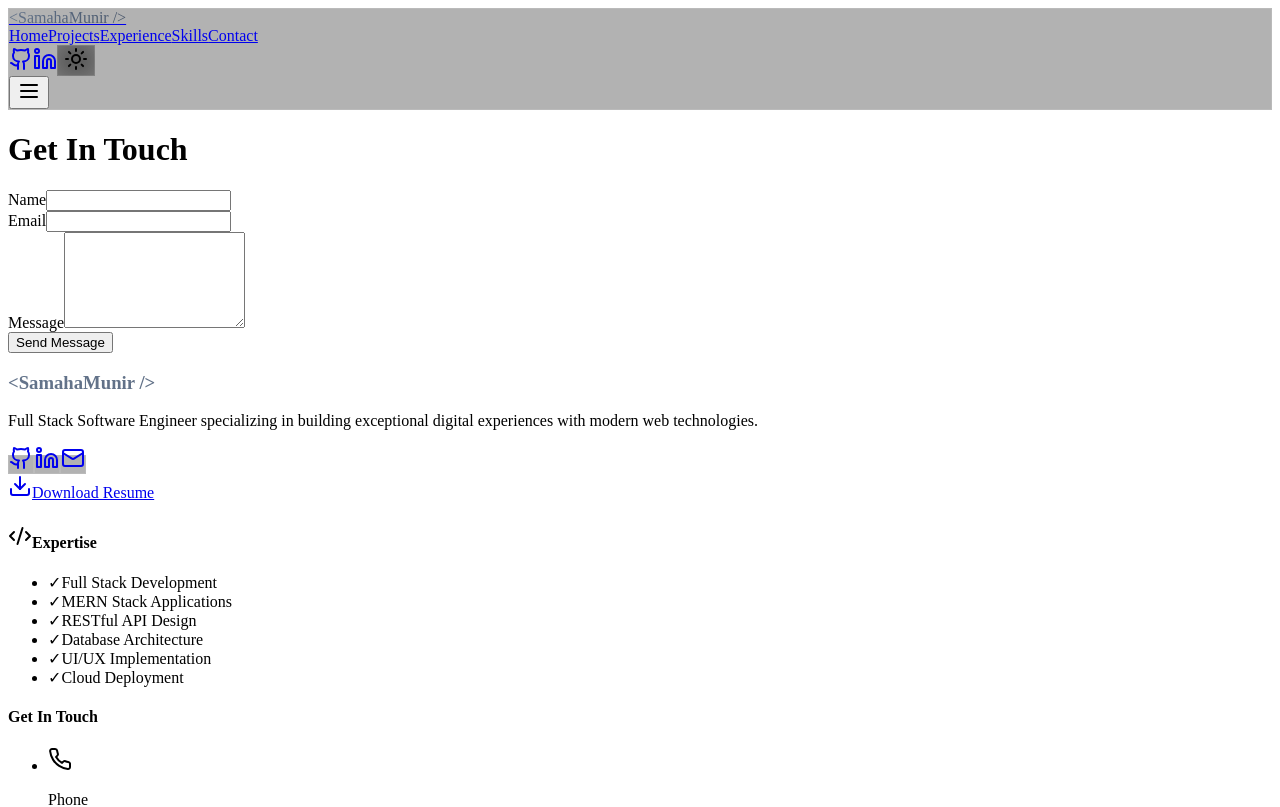
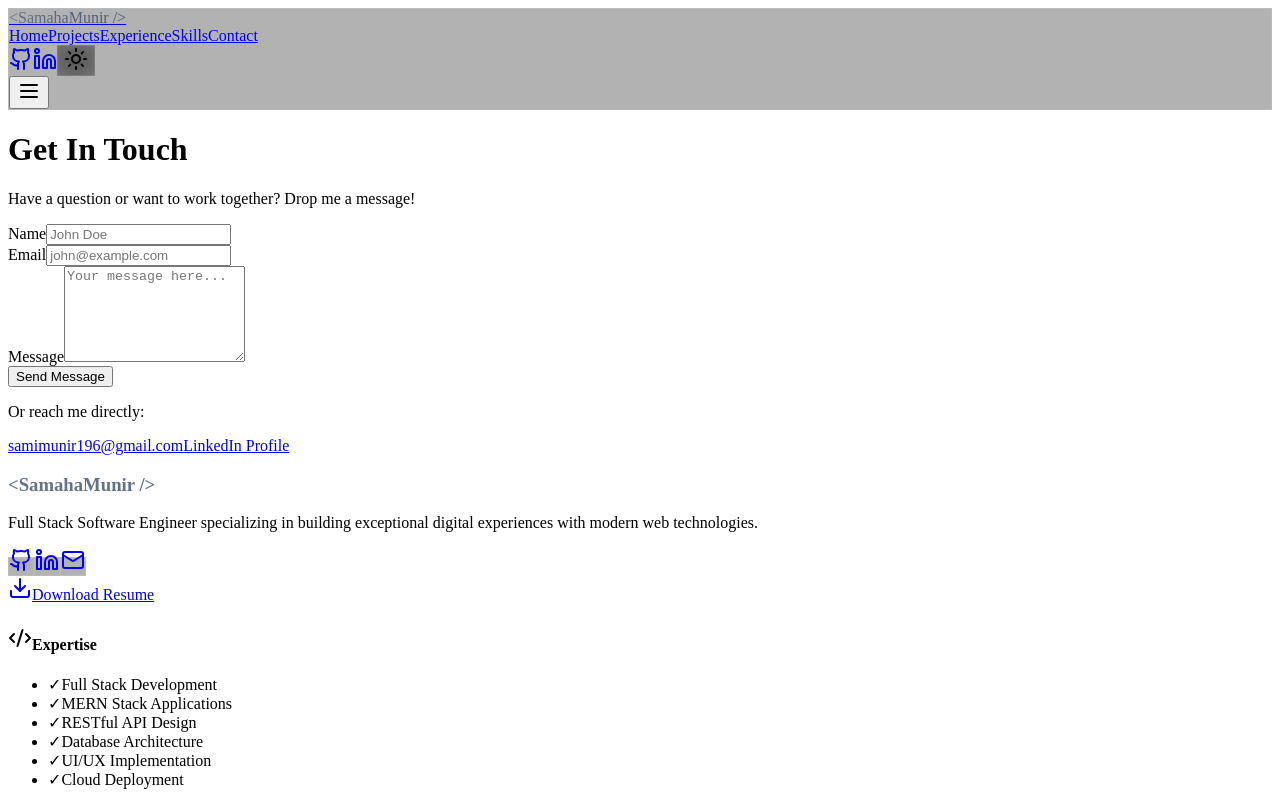
Before and after one commit to SamahaMunir/portfoliomern, a React (Vite) app in the folder client/: page /contact in a window 1280 px wide. Shown: the top 807 px of the page. Built offline with nearby package versions, Linux system fonts and the light colour scheme.

Commit message:
Connect contact form to Formspree

```diff
--- a/client/src/pages/Contact.tsx
+++ b/client/src/pages/Contact.tsx
@@ -11,17 +11,23 @@ export default function Contact() {
 
   const mutation = useMutation({
     mutationFn: async (data: typeof formData) => {
-      const res = await fetch("/api/contact", {
+      const res = await fetch("https://formspree.io/f/mreavyna", {
         method: "POST",
-        headers: { "Content-Type": "application/json" },
+        headers: {
+          "Content-Type": "application/json",
+          "Accept": "application/json"
+        },
         body: JSON.stringify(data),
       });
       if (!res.ok) throw new Error("Failed to send message");
       return res.json();
     },
     onSuccess: () => {
-      alert("Message sent successfully!");
+      alert("Message sent successfully! I'll get back to you soon.");
       setFormData({ name: "", email: "", message: "" });
+    },
+    onError: () => {
+      alert("Failed to send message. Please try again or email me directly at samimunir196@gmail.com");
     },
   });
 
@@ -32,9 +38,24 @@ export default function Contact() {
 
   return (
     <div className="container mx-auto px-4 py-20 max-w-2xl">
-      <h1 className="text-4xl font-bold text-center mb-12">Get In Touch</h1>
+      <motion.div
+        initial={{ opacity: 0, y: 20 }}
+        animate={{ opacity: 1, y: 0 }}
+        transition={{ duration: 0.5 }}
+      >
+        <h1 className="text-4xl font-bold text-center mb-4">Get In Touch</h1>
+        <p className="text-center text-muted-foreground mb-12">
+          Have a question or want to work together? Drop me a message!
+        </p>
+      </motion.div>
 
-      <form onSubmit={handleSubmit} className="space-y-6">
+      <motion.form
+        onSubmit={handleSubmit}
+        className="space-y-6"
+        initial={{ opacity: 0, y: 20 }}
+        animate={{ opacity: 1, y: 0 }}
+        transition={{ duration: 0.5, delay: 0.2 }}
+      >
         <div>
           <label className="block mb-2 font-medium">Name</label>
           <input
@@ -42,7 +63,8 @@ export default function Contact() {
             required
             value={formData.name}
             onChange={(e) => setFormData({ ...formData, name: e.target.value })}
-            className="w-full p-3 border border-border rounded-lg bg-background"
+            className="w-full p-3 border border-border rounded-lg bg-background focus:ring-2 focus:ring-primary focus:border-transparent transition"
+            placeholder="John Doe"
           />
         </div>
 
@@ -53,7 +75,8 @@ export default function Contact() {
             required
             value={formData.email}
             onChange={(e) => setFormData({ ...formData, email: e.target.value })}
-            className="w-full p-3 border border-border rounded-lg bg-background"
+            className="w-full p-3 border border-border rounded-lg bg-background focus:ring-2 focus:ring-primary focus:border-transparent transition"
+            placeholder="john@example.com"
           />
         </div>
 
@@ -64,20 +87,47 @@ export default function Contact() {
             rows={6}
             value={formData.message}
             onChange={(e) => setFormData({ ...formData, message: e.target.value })}
-            className="w-full p-3 border border-border rounded-lg bg-background"
+            className="w-full p-3 border border-border rounded-lg bg-background focus:ring-2 focus:ring-primary focus:border-transparent transition resize-none"
+            placeholder="Your message here..."
           />
         </div>
 
         <motion.button
-          whileHover={{ scale: 1.05, boxShadow: "0 10px 30px rgba(64, 217, 164, 0.4)" }}
-          whileTap={{ scale: 0.95 }}
+          whileHover={{ scale: 1.02, boxShadow: "0 10px 30px rgba(64, 217, 164, 0.3)" }}
+          whileTap={{ scale: 0.98 }}
           type="submit"
           disabled={mutation.isPending}
-          className="w-full bg-primary text-primary-foreground p-3 rounded-lg font-semibold hover:opacity-90 transition"
+          className="w-full bg-primary text-primary-foreground p-4 rounded-lg font-semibold hover:opacity-90 transition disabled:opacity-50 disabled:cursor-not-allowed"
         >
           {mutation.isPending ? "Sending..." : "Send Message"}
         </motion.button>
-      </form>
+
+        {mutation.isError && (
+          <p className="text-red-500 text-center text-sm">
+            Failed to send. Please email me directly at samimunir196@gmail.com
+          </p>
+        )}
+      </motion.form>
+
+      <div className="mt-12 text-center">
+        <p className="text-muted-foreground mb-4">Or reach me directly:</p>
+        <div className="flex flex-col items-center gap-2">
+          <a
+            href="mailto:samimunir196@gmail.com"
+            className="text-primary hover:underline"
+          >
+            samimunir196@gmail.com
+          </a>
+          <a
+            href="https://linkedin.com/in/samaha-munir-b52834318"
+            target="_blank"
+            rel="noopener noreferrer"
+            className="text-primary hover:underline"
+          >
+            LinkedIn Profile
+          </a>
+        </div>
+      </div>
     </div>
   );
 }
```
